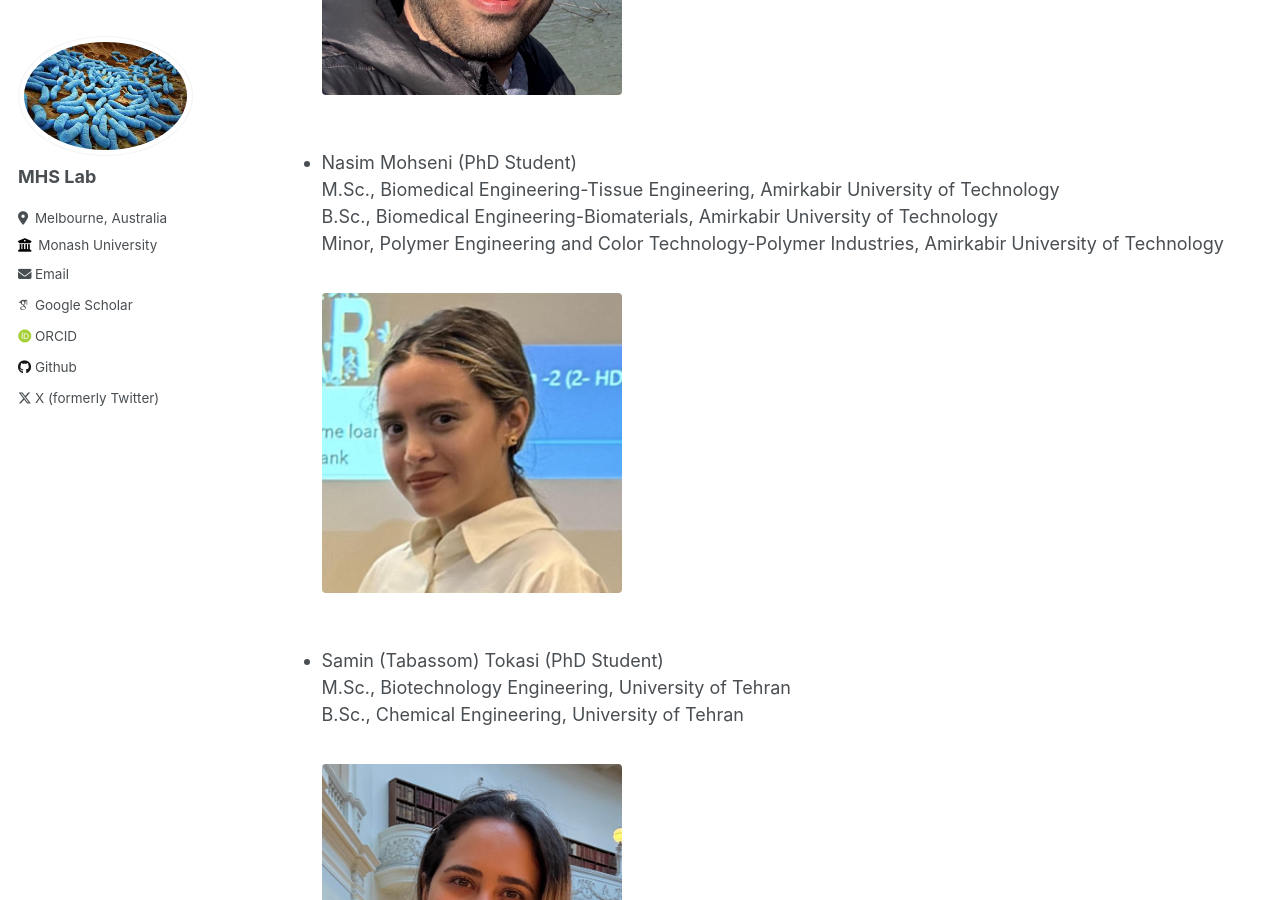
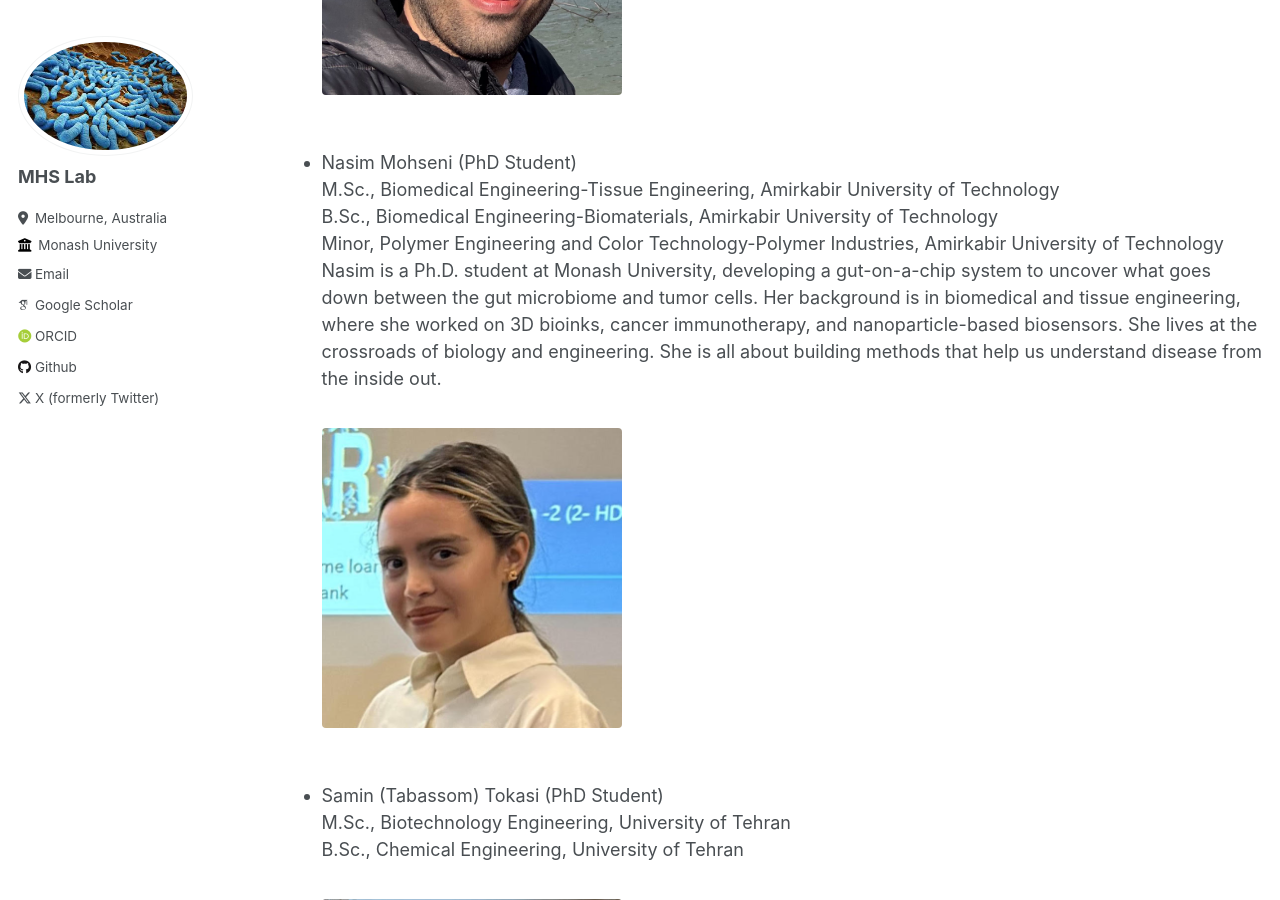
Before and after one commit to AminValiei/valieilab, a Jekyll site: the page built from _pages/TeamMembers.md, in a window 1280 px wide and 900 px high, scrolled down 586 px. Built offline with Jekyll 4.4.1, drawn with Linux system fonts in a browser that asks for light colours; some web fonts are replaced.

Commit message:
Update TeamMembers.md

```diff
--- a/_pages/TeamMembers.md
+++ b/_pages/TeamMembers.md
@@ -16,6 +16,7 @@ permalink: /TeamMembers/
   <br> M.Sc., Biomedical Engineering-Tissue Engineering, Amirkabir University of Technology
   <br> B.Sc., Biomedical Engineering-Biomaterials, Amirkabir University of Technology
   <br> Minor, Polymer Engineering and Color Technology-Polymer Industries, Amirkabir University of Technology
+  <br> Nasim is a Ph.D. student at Monash University, developing a gut-on-a-chip system to uncover what goes down between the gut microbiome and tumor cells. Her background     is in biomedical and tissue engineering, where she worked on 3D bioinks,         cancer   immunotherapy, and nanoparticle-based biosensors. She lives at the crossroads of biology and engineering. She is all about building methods that help us       understand disease   from the inside out.
 
   <figure style="text-align: center;">
     <img src="{{ site.baseurl }}/images/Nasim.jpg" alt="" style="width:300px; height:auto;">
```
